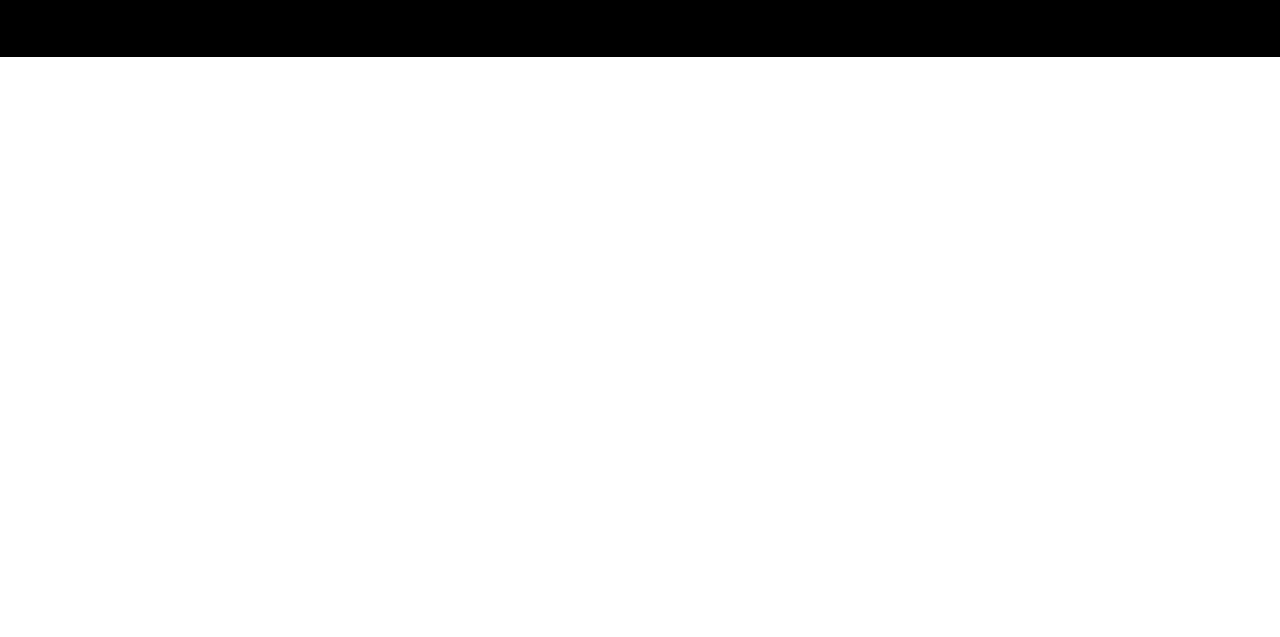
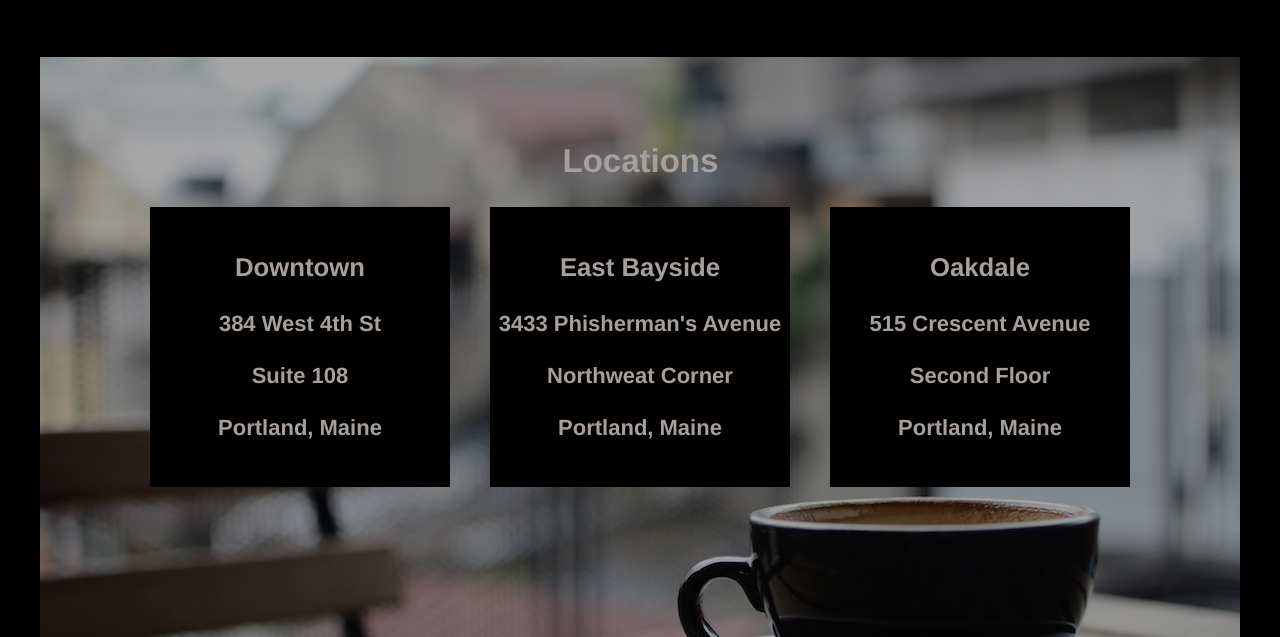
Before and after one commit to AnaSeiculescu/tea_cozy_offplatform_project_codecademy_flexboxcourse, a plain HTML site: page index.html in a window 1280 px wide. Shown: the part 1618-2255 px from the top of the page. Before the commit the page ends 1675 px from the top, so only its background shows below. Drawn offline with Linux system fonts and the light colour scheme.

Commit message:
3: adding the locations content

```diff
--- a/index.html
+++ b/index.html
@@ -55,11 +55,26 @@
                         <h4>Bedford Bizarre Tea</h4>
                     </div>
                 </div>
+            </div>
 
+            <div id="locations">
+                <div id="locations-text">
+                    <h2>Locations</h2>
+                    <div class="square">
+                        <h3>Downtown<br><br></h3>
+                        <h4>384 West 4th St<br><br>Suite 108<br><br>Portland, Maine</h4>
+                    </div>
+                    <div class="square">
+                        <h3>East Bayside<br><br></h3>
+                        <h4>3433 Phisherman's Avenue<br><br>Northweat Corner<br><br>Portland, Maine</h4>
+                    </div>
+                    <div class="square">
+                        <h3>Oakdale<br><br></h3>
+                        <h4>515 Crescent Avenue<br><br>Second Floor<br><br>Portland, Maine</h4>
+                    </div>
+                </div>
 
             </div>
-
-
 
         </main>
 
--- a/main.css
+++ b/main.css
@@ -83,8 +83,6 @@ main {
 #featured-tea {
     width: 1000px;
     margin: 80px 0 60px 0;
-    display: flex;
-    flex-direction: column;
 }
 
 #featured-tea-text {
@@ -122,3 +120,38 @@ main {
     height: 200px;
     margin-bottom: 10px;
 }
+
+#locations {
+    width: 1200px;
+    height: 580px;
+    background-image: url("images/img-locations-background.jpg");
+    display: flex;
+    justify-content: center;
+}
+
+#locations-text {
+    display: flex;
+    text-align: center;
+    align-items: center;
+    position: relative;
+}
+
+#locations-text > h2 {
+    position: absolute;
+    top: 85px;
+    left: 412.5px
+}
+
+.square {
+    width: 300px;
+    height: 280px;
+    background-color: black;
+    display: flex;
+    flex-direction: column;
+    justify-content: center;
+    margin-right: 40px;
+}
+
+.square:last-child {
+    margin: 0;
+}
```
